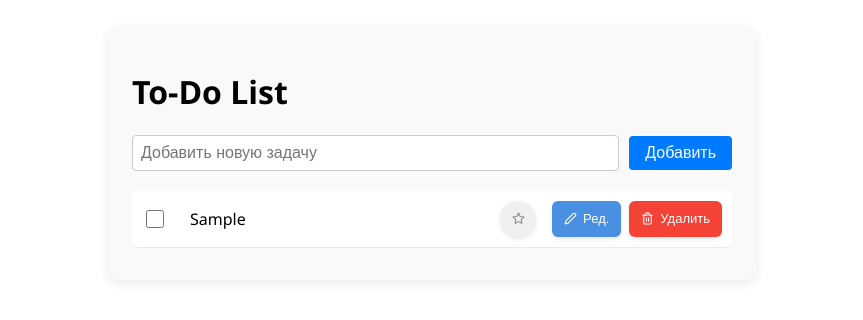
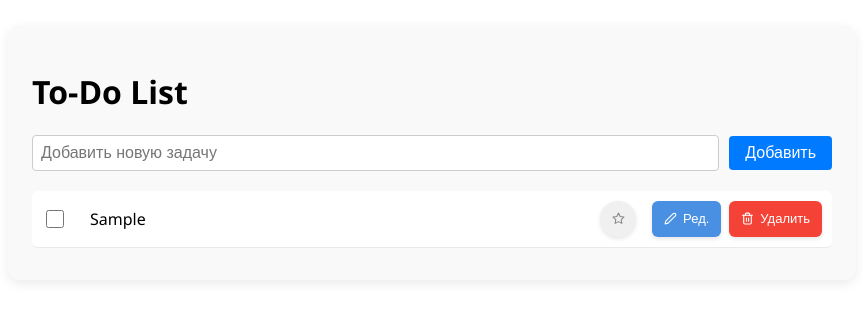
Before and after one commit to Spectr123/to-do-app, a React (Create React App) app: page / in a window 1280 px wide. Both pictures are taken after typing "Sample" into the empty fields and a click on the button "Добавить". Shown: the top 320 px of the page, without its empty margins (208-1071 px from the left). Built offline with nearby package versions, Linux system fonts and the light colour scheme.

Commit message:
Refactoring project

```diff
--- a/package.json
+++ b/package.json
@@ -15,6 +15,7 @@
   },
   "scripts": {
     "start": "react-scripts start",
+    "dev": "react-scripts start",
     "build": "react-scripts build",
     "test": "react-scripts test",
     "eject": "react-scripts eject"
--- /dev/null
+++ b/src/Components/NewTaskCreater/NewTaskCreater.jsx
@@ -0,0 +1,18 @@
+import styles from "./NewTaskCreater.module.scss";
+
+export default function NewTaskCreater({ newTodo, setNewTodo, handleAddTodo }) {
+  return (
+    <form onSubmit={handleAddTodo} className={styles.form}>
+      <input
+        type="text"
+        value={newTodo}
+        onChange={(e) => setNewTodo(e.target.value)}
+        placeholder="Добавить новую задачу"
+        className={styles.input}
+      />
+      <button type="submit" className={styles.addButton}>
+        Добавить
+      </button>
+    </form>
+  );
+}
--- /dev/null
+++ b/src/Components/NewTaskCreater/NewTaskCreater.module.scss
@@ -0,0 +1,28 @@
+.form {
+    display: flex;
+    gap: 10px;
+    margin-bottom: 20px;
+    align-items: center;
+}
+
+.input {
+    flex: 1;
+    padding: 8px;
+    border: 1px solid #ccc;
+    border-radius: 4px;
+    font-size: 16px;
+}
+
+.addButton {
+    padding: 8px 16px;
+    background-color: #007bff;
+    color: white;
+    border: none;
+    border-radius: 4px;
+    cursor: pointer;
+    font-size: 16px;
+}
+
+.addButton:hover {
+    background-color: #0056b3;
+}
--- /dev/null
+++ b/src/Components/Title/Title.jsx
@@ -0,0 +1,7 @@
+import React from 'react'
+
+export default function Title() {
+  return (
+    <h1>To-Do List</h1>
+  )
+}
--- a/src/Components/TodoList/TodoList.module.scss
+++ b/src/Components/TodoList/TodoList.module.scss
@@ -4,16 +4,15 @@
     margin: 0;
     display: flex;
     flex-direction: column;
-    gap: 4px;
+    gap: 5px;
 }
 
-/* Стили для разделителя между выполненными и невыполненными задачами */
 .completedDivider {
     margin: 16px 0 12px;
     padding: 8px;
     background-color: #f0f0f0;
     border-radius: 4px;
-    font-size: 14px;
+    font-size: 18px;
     color: #666;
     text-align: center;
 }
--- a/src/Components/Todoitem/TodoItem.module.scss
+++ b/src/Components/Todoitem/TodoItem.module.scss
@@ -54,7 +54,7 @@
     overflow: hidden;
     text-overflow: ellipsis;
     white-space: nowrap;
-    max-width: 300px;
+    max-width: 400px;
 }
 
 .text:hover {
--- a/src/Pages/HomePage/HomePage.jsx
+++ b/src/Pages/HomePage/HomePage.jsx
@@ -1,7 +1,8 @@
-import React from "react";
+import Title from "../../Components/Title/Title";
 import styles from "./HomePage.module.scss";
 import TodoList from "../../Components/TodoList/TodoList";
 import useTodoApp from "../../Hooks/useTodoApp";
+import NewTaskCreater from "../../Components/NewTaskCreater/NewTaskCreater";
 
 export default function HomePage() {
   const {
@@ -18,19 +19,12 @@ export default function HomePage() {
 
   return (
     <div className={styles.container}>
-      <h1>To-Do List</h1>
-      <form onSubmit={handleAddTodo} className={styles.form}>
-        <input
-          type="text"
-          value={newTodo}
-          onChange={(e) => setNewTodo(e.target.value)}
-          placeholder="Добавить новую задачу"
-          className={styles.input}
-        />
-        <button type="submit" className={styles.addButton}>
-          Добавить
-        </button>
-      </form>
+      <Title />
+      <NewTaskCreater
+        newTodo={newTodo}
+        setNewTodo={setNewTodo}
+        handleAddTodo={handleAddTodo}
+      />
       <TodoList
         incompleteTodos={incompleteTodos}
         completedTodos={completedTodos}
--- a/src/Pages/HomePage/HomePage.module.scss
+++ b/src/Pages/HomePage/HomePage.module.scss
@@ -1,5 +1,5 @@
 .container {
-    max-width: 600px;
+    max-width: 800px;
     margin: 0 auto;
     padding: 24px;
     margin-top: 25px;
@@ -8,32 +8,3 @@
     box-shadow: 0 4px 12px rgba(0, 0, 0, 0.08);
     font-family: 'Segoe UI', Arial, sans-serif;
 }
-
-.form {
-    display: flex;
-    gap: 10px;
-    margin-bottom: 20px;
-    align-items: center;
-}
-
-.input {
-    flex: 1;
-    padding: 8px;
-    border: 1px solid #ccc;
-    border-radius: 4px;
-    font-size: 16px;
-}
-
-.addButton {
-    padding: 8px 16px;
-    background-color: #007bff;
-    color: white;
-    border: none;
-    border-radius: 4px;
-    cursor: pointer;
-    font-size: 16px;
-}
-
-.addButton:hover {
-    background-color: #0056b3;
-}
```
